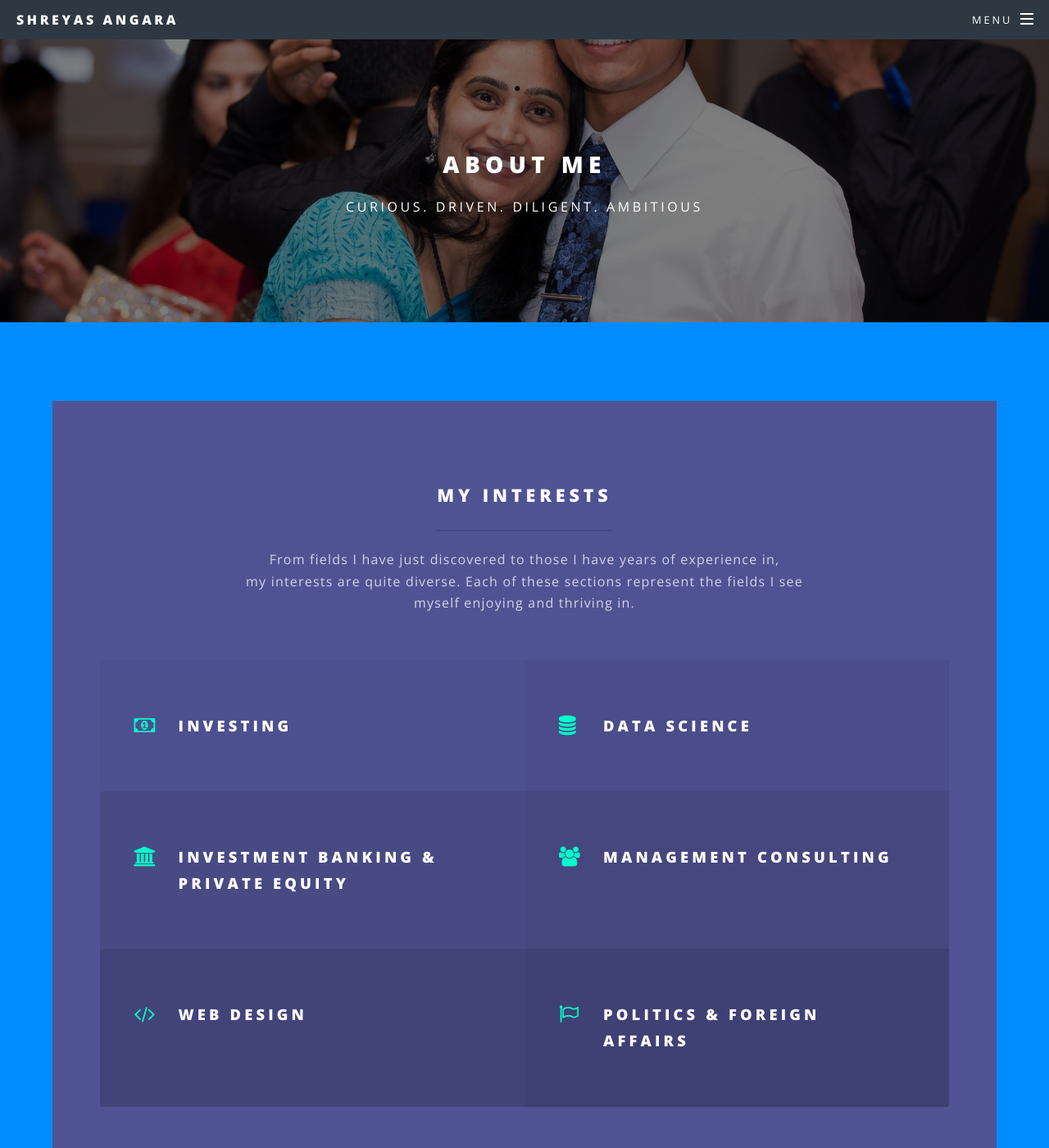
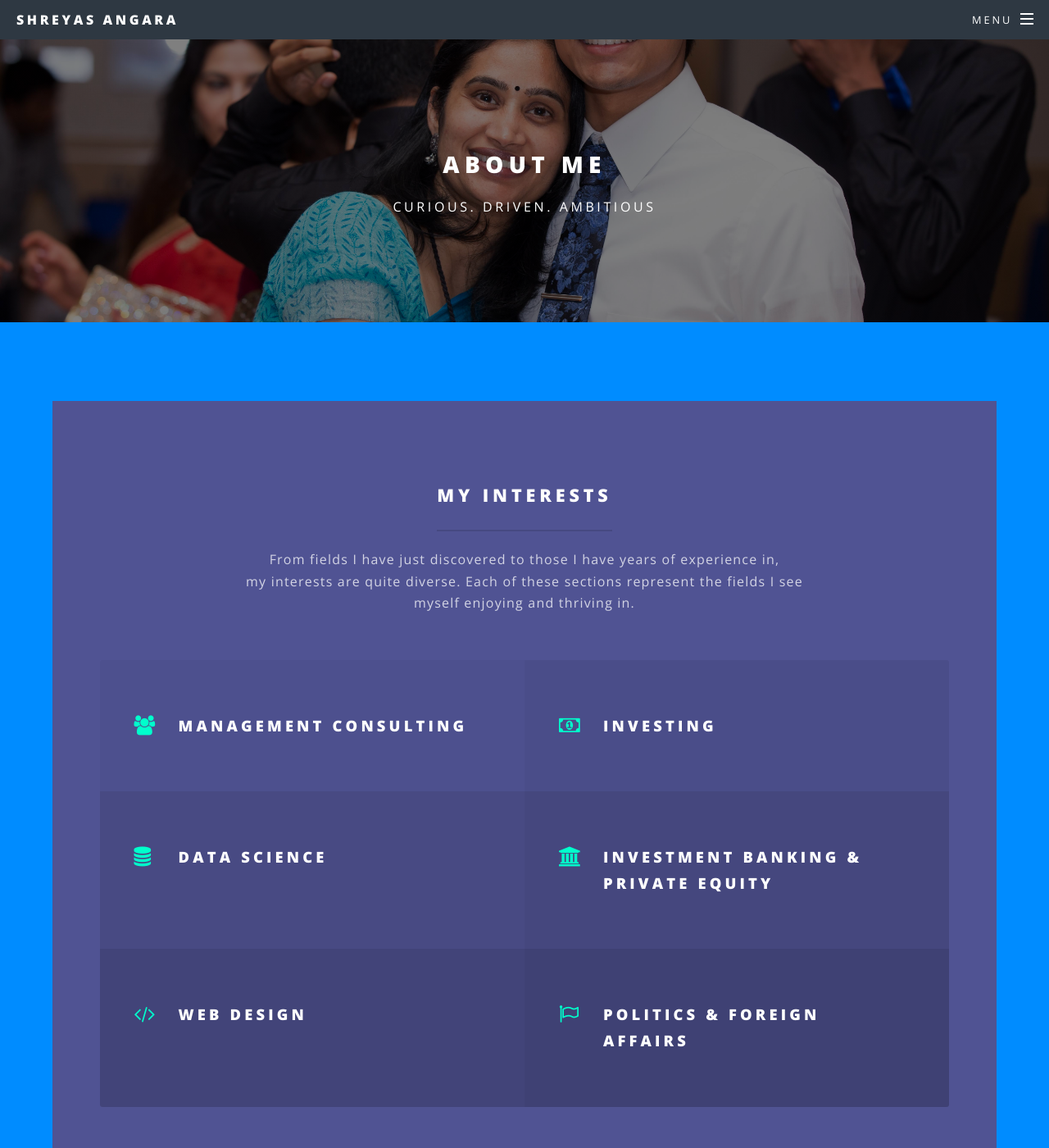
Before and after one commit to shreyas00023/mywebsite, a Jekyll site: the page aboutme.html, which Jekyll copies as it is, in a window 1280 px wide and 1400 px high. Shown: the whole window at 82% size. Built offline with Jekyll 4.4.1, drawn with Linux system fonts in a browser that asks for light colours.

Commit message:
Update aboutme.html

```diff
--- a/aboutme.html
+++ b/aboutme.html
@@ -34,7 +34,7 @@
 
   <header>
     <h2>About Me</h2>
-    <p>Curious. Driven. Diligent. Ambitious</p>
+    <p>Curious. Driven. Ambitious</p>
   </header>
 
   <section class="wrapper style1 special">
@@ -48,6 +48,10 @@
 								myself enjoying and thriving in. </p>
 							</header>
 							<ul class="features">
+								<li class="icon fa-users">
+									<h3>Management Consulting</h3>
+									<p></p>
+								</li>
 								<li class="icon fa-money">
 									<h3>Investing</h3>
 									<p></p>
@@ -58,10 +62,6 @@
 								</li>
 								<li class="icon fa-university">
 									<h3>Investment Banking & Private Equity</h3>
-									<p></p>
-								</li>
-								<li class="icon fa-users">
-									<h3>Management Consulting</h3>
 									<p></p>
 								</li>
 								<li class="icon fa-code">
```
